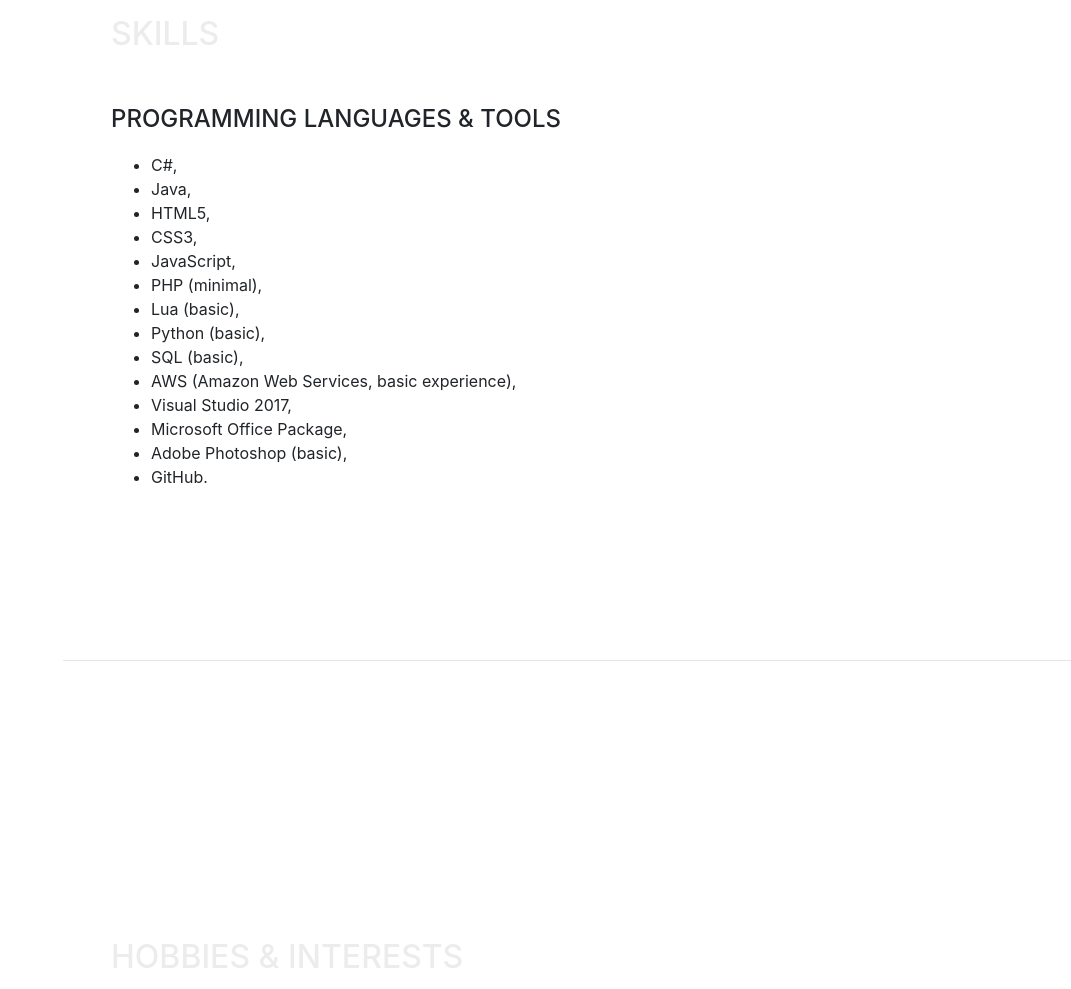
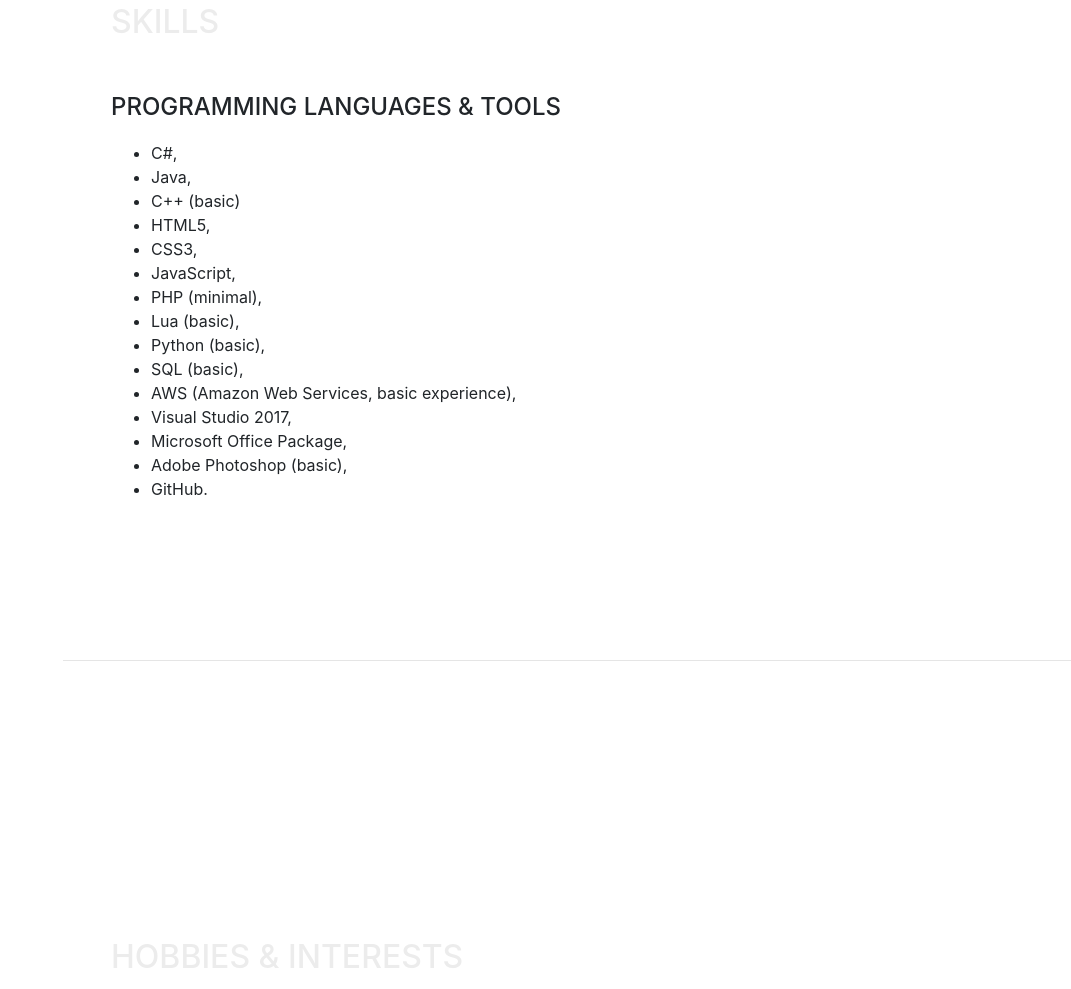
Before and after one commit to ShaneButt/shanebutt.github.io, a website with bundled scripts: page index.html in a window 1280 px wide. Shown: the part 2566-3555 px from the top of the page, without its empty margins (209-1280 px from the left). Built offline with nearby package versions, Linux system fonts and the light colour scheme; a web font is replaced by a local one.

Commit message:
Updated technical skills

```diff
--- a/index.html
+++ b/index.html
@@ -172,6 +172,7 @@
                 <ul>
                     <li>C#,</li>
                     <li>Java,</li>
+                    <li>C++ (basic)</li>
                     <li>HTML5,</li>
                     <li>CSS3,</li>
                     <li>JavaScript,</li>
```
